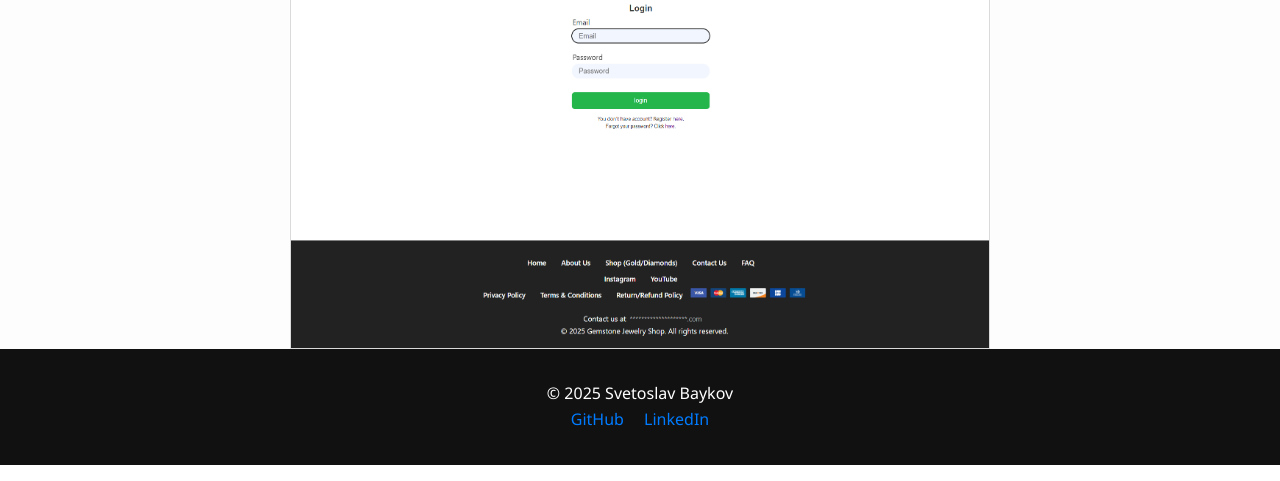
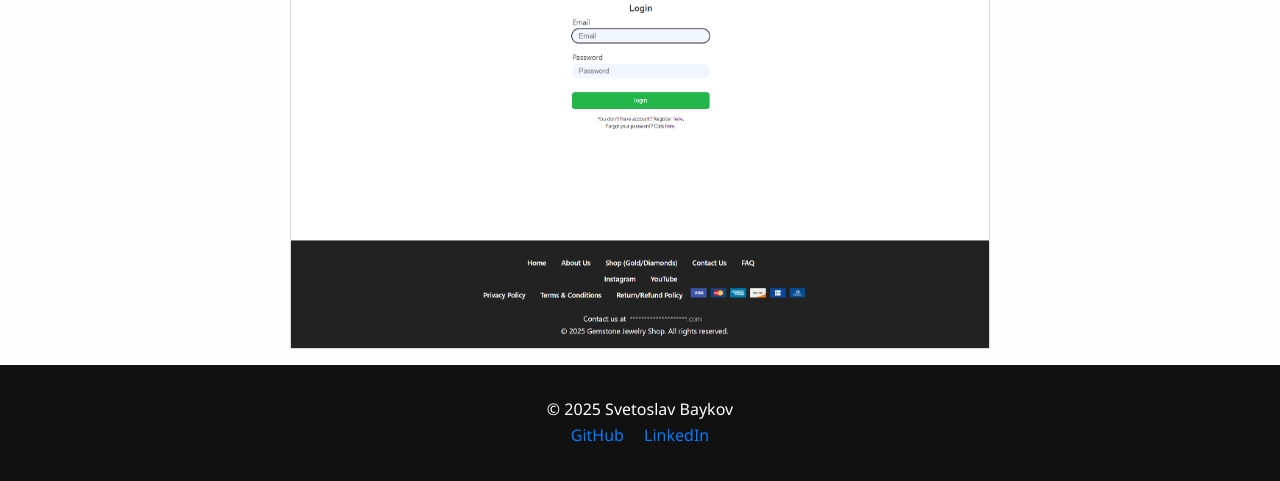
Before and after one commit to ChesterLen/Portfolio, a Python web app: template templates/project1/quick_overview.html in a window 1280 px wide. Shown: the part 1185-1666 px from the top of the page. Run offline with Jinja, Linux system fonts and the light colour scheme; the template is opened without the code that fills it, so the values that code supplies are empty.

Commit message:
Add top and bottom margin and auto for left and right to the project images container

```diff
--- a/static/css/projects/project1.css
+++ b/static/css/projects/project1.css
@@ -47,7 +47,7 @@ a {
 }
 
 .project-images {
-    margin-top: 1em;
+    margin: 1em auto;
 }
 
 .project-images .images {
```
